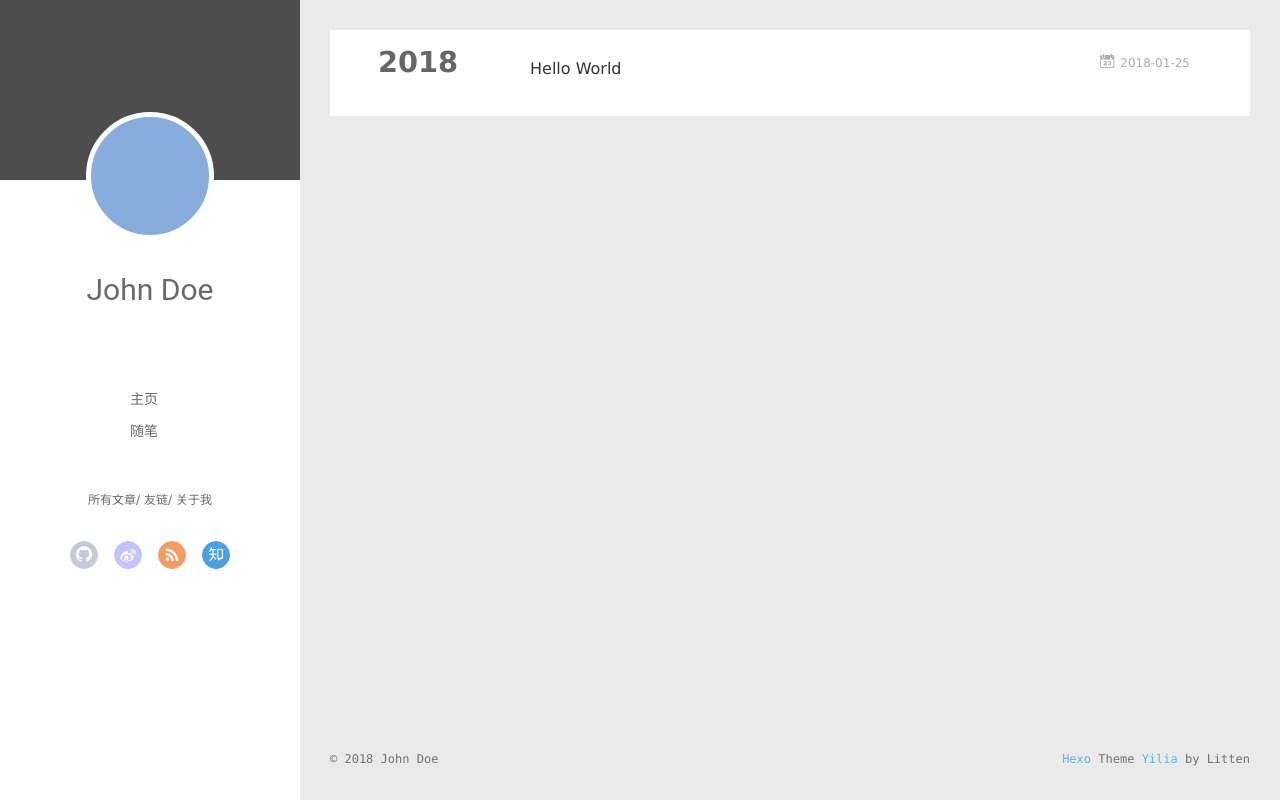
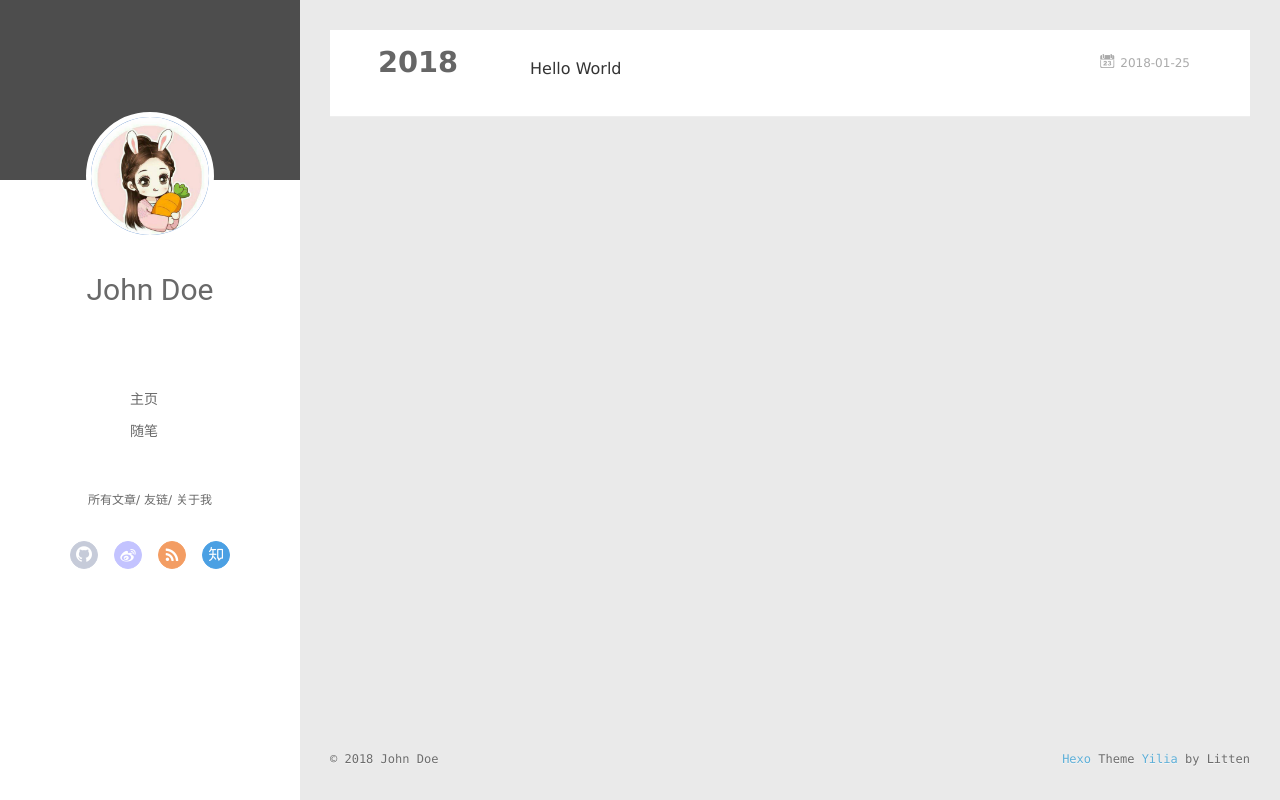
Before and after one commit to lihuiling1web/lihuiling1web.github.io, a plain HTML site: page archives/2018/01/index.html in a window 1280 px wide. Drawn offline with Linux system fonts and the light colour scheme; no server answers.

Commit message:
Site updated: 2018-01-30 18:23:03

```diff
--- a/archives/2018/01/index.html
+++ b/archives/2018/01/index.html
@@ -42,7 +42,7 @@
 <div class="intrude-less">
 	<header id="header" class="inner">
 		<a href="/" class="profilepic">
-			<img src="" class="js-avatar">
+			<img src="/assets/blogImg/lihui.jpg" class="js-avatar">
 		</a>
 		<hgroup>
 		  <h1 class="header-author"><a href="/">John Doe</a></h1>
@@ -100,7 +100,7 @@
 	<div class="intrude-less">
 		<header id="header" class="inner">
 			<div class="profilepic">
-				<img src="" class="js-avatar">
+				<img src="/assets/blogImg/lihui.jpg" class="js-avatar">
 			</div>
 			<hgroup>
 			  <h1 class="header-author js-header-author">John Doe</h1>
```
Also changed, not shown: 2018/01/25/hello-world/index.html (+3 -3 lines), archives/2018/index.html (+2 -2 lines), archives/index.html (+2 -2 lines), index.html (+2 -2 lines), assets/blogImg/lihui.jpg (added), assets/blogImg/lihuiling.jpg (deleted).
